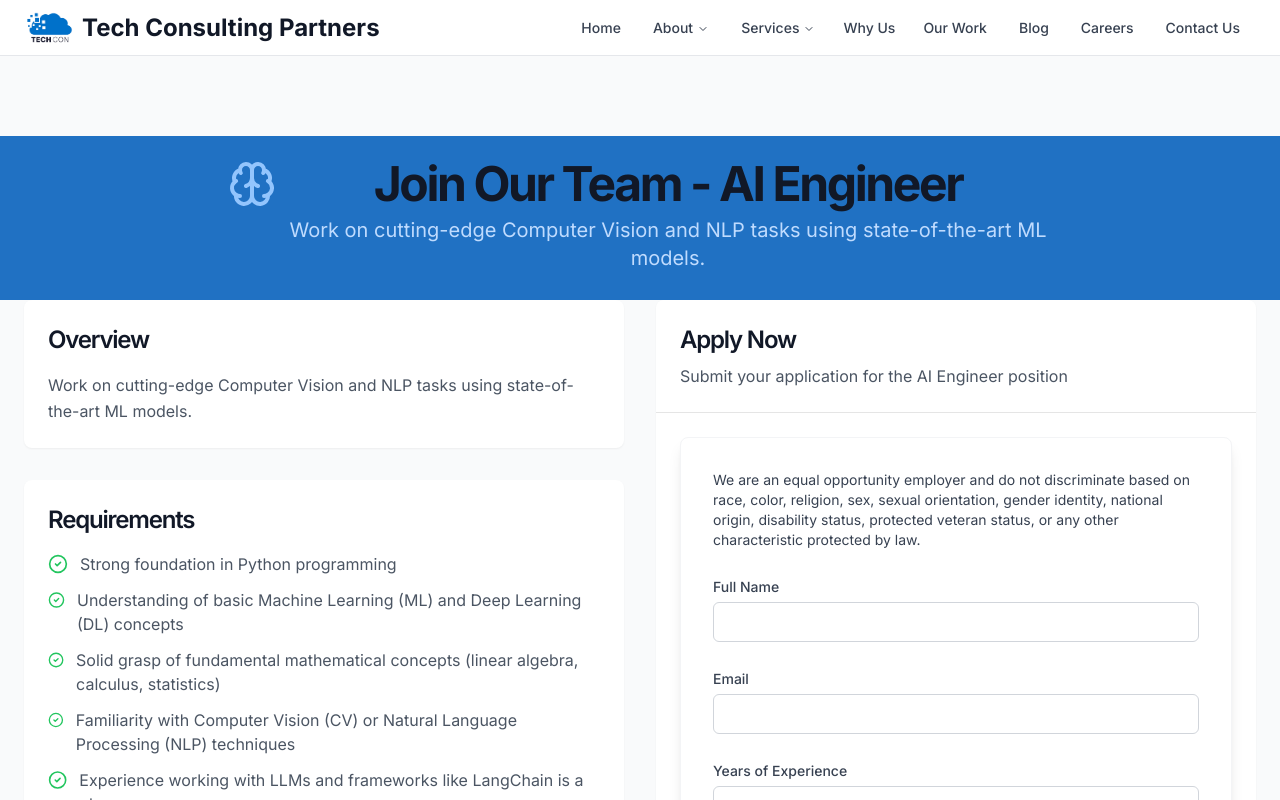
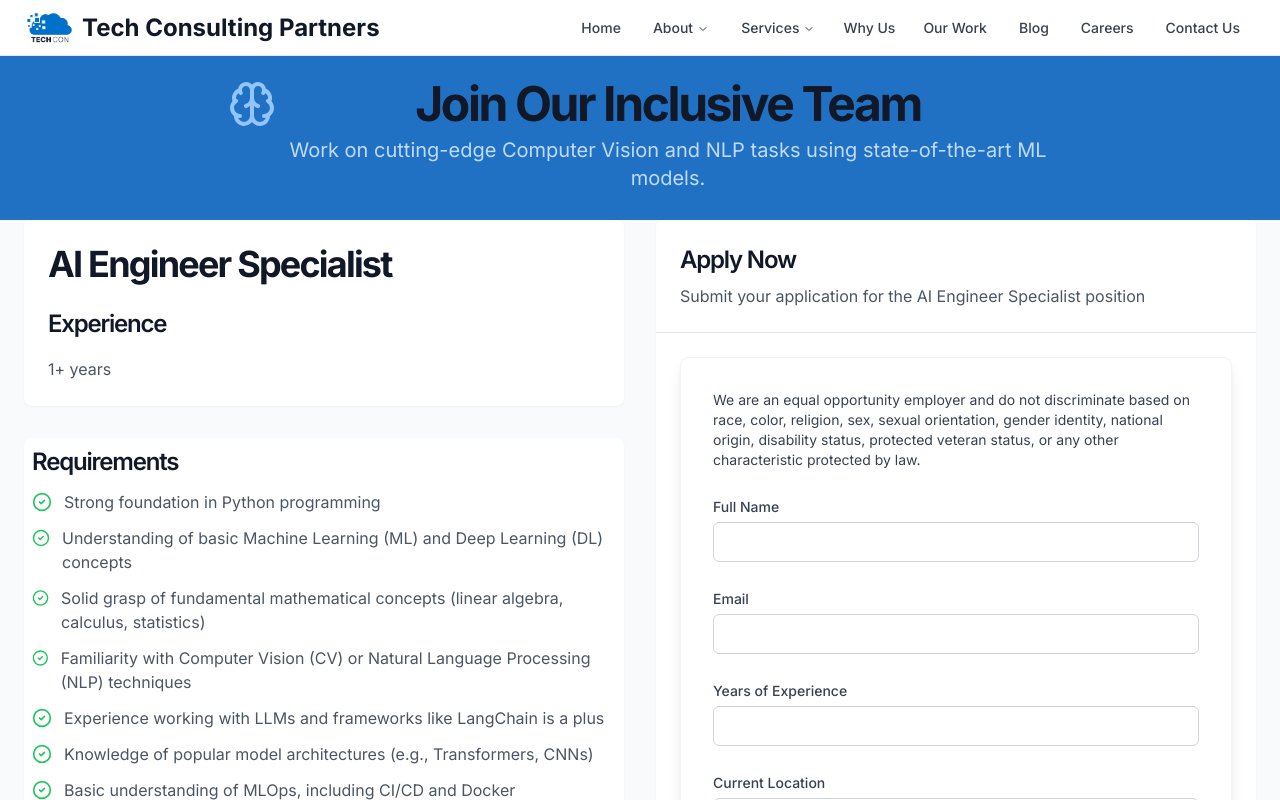
Before and after one commit to manoj2244/TCP, a Next.js app: page /careers/ai-engineer in a window 1280 px wide. Shown: the top 800 px of the page. Built offline with nearby package versions, Linux system fonts and the light colour scheme; no server answers.

Commit message:
minor content and ui fixes

```diff
--- a/app/careers/[id]/page.tsx
+++ b/app/careers/[id]/page.tsx
@@ -19,9 +19,9 @@ export default async function JobDetailsPage({ params }: Props) {
   }
 
   return (
-    <main className="flex-1 py-12 lg:py-20 bg-gray-50">
+    <main className="flex-1 py-12 lg:py-0 bg-gray-50">
       <Banner
-        title={`Join Our Team - ${job.title}`}
+        title={`Join Our Inclusive Team `}
         description={job.description}
         Icon={job.icon}
       />
@@ -30,15 +30,19 @@ export default async function JobDetailsPage({ params }: Props) {
         <div className="grid grid-cols-1 lg:grid-cols-2 gap-8">
           {/* Left Column - Job Details */}
           <div className="space-y-8">
+
             <section className="bg-white p-6 rounded-lg shadow-sm">
-              <h2 className="text-2xl font-semibold mb-4">Overview</h2>
+              <h2> {job.title}</h2>
+              <br />
+
+              <h2 className="text-2xl font-semibold mb-4">Experience</h2>
               <p className="text-gray-600 leading-relaxed">
-                {job.description}
+                {job.experience}
               </p>
             </section>
 
-            <section className="bg-white p-6 rounded-lg shadow-sm">
-              <h2 className="text-2xl font-semibold mb-4">Requirements</h2>
+            <section className="bg-white p-2 rounded-lg shadow-sm">
+              <h2 className="text-2xl font-semibold mb-3">Requirements</h2>
               <ul className="space-y-3">
                 {job.requirements.map((req, index) => (
                   <li key={index} className="flex items-start">
--- a/app/careers/data.ts
+++ b/app/careers/data.ts
@@ -21,7 +21,7 @@ export const jobOpenings: Job[] = [
     id: "fullstack-developer",
     title: "Full Stack Developer",
     type: "full-time",
-    description: "Join our inclusive team to build and optimize modern web applications using cutting-edge technologies.",
+    description: "Build and optimize modern web applications using cutting-edge technologies.",
     overview: "We are looking for a motivated Full Stack Developer, an Intern or experienced professional to join our team. You will gain hands-on experience in building and optimizing modern frontend interfaces using Next.js and React.js, while also developing and maintaining efficient backend systems. This is an excellent opportunity to enhance your skills in a collaborative and innovative environment.",
     responsibilities: [
       "Develop and optimize user-facing features using Next.js and React.js",
@@ -55,9 +55,52 @@ export const jobOpenings: Job[] = [
     experience: "1+ years"
   },
 
-   {
+
+  {
+    id: "ai-engineer",
+    title: "AI Engineer Specialist",
+    type: "full-time",
+    description: "Work on cutting-edge Computer Vision and NLP tasks using state-of-the-art ML models.",
+    overview: "Join our team as a AI Engineer, an Intern or experienced professional contribute to advancing product features through cutting-edge Computer Vision (CV) and Natural Language Processing (NLP) tasks. You'll work with state-of-the-art machine learning models and large language models (LLMs), integrating tools like LangChain to deliver innovative solutions.",
+    responsibilities: [
+      "Develop and fine-tune machine learning models for Computer Vision (CV) and Natural Language Processing (NLP) applications",
+      "Work with Large Language Models (LLMs) and tools like LangChain to design and implement generative AI solutions",
+      "Explore and implement state-of-the-art model architectures (e.g., Transformers, CNNs, GANs)",
+      "Collaborate with the team to integrate AI solutions into product features",
+      "Conduct experiments, analyze results, and optimize model performance",
+      "Utilize Git for version control and collaborative development",
+      "Implement and maintain CI/CD pipelines for automated testing and deployment",
+      "Work with Docker to containerize applications and streamline development workflows",
+      "Contribute to MLOps tasks, including model deployment, monitoring, and scaling",
+      "Leverage cloud platforms like AWS, GCP, or Azure for scalable training and deployment"
+    ],
+    requirements: [
+      "Strong foundation in Python programming",
+      "Understanding of basic Machine Learning (ML) and Deep Learning (DL) concepts",
+      "Solid grasp of fundamental mathematical concepts (linear algebra, calculus, statistics)",
+      "Familiarity with Computer Vision (CV) or Natural Language Processing (NLP) techniques",
+      "Experience working with LLMs and frameworks like LangChain is a plus",
+      "Knowledge of popular model architectures (e.g., Transformers, CNNs)",
+      "Basic understanding of MLOps, including CI/CD and Docker",
+      "Experience with Git for version control and collaboration",
+      "Knowledge of cloud platforms like AWS, GCP, or Azure is a plus"
+
+    ],
+    benefits: [
+      'Remote work flexibility',
+      'Flexible working hours to accommodate your schedule',
+      'Supportive learning environment to grow your skills',
+      'Hands-on experience with cutting-edge technologies in AI',
+      'Professional Development Opportunities'
+
+    ],
+    icon: Brain,
+    location: "Remote",
+    experience: "1+ years"
+  },
+  {
     id: "digital-marketing",
-    title: "Digital Marketer",
+    title: "Digital Marketer Specialist",
     type: "full-time",
     description: "Drive growth through innovative digital strategies for SaaS products and services.",
     overview: "We are seeking a creative and results-driven Digital Marketer, an experienced professional to join our team. In this role, you will develop and manage digital marketing strategies to increase brand awareness, generate leads, and drive engagement for our SaaS products and services. You will take charge of content marketing, social media strategy, and influencer collaborations to amplify our reach and impact.",
@@ -91,46 +134,6 @@ export const jobOpenings: Job[] = [
       'Professional development support'
     ],
     icon: Megaphone,
-    location: "Remote",
-    experience: "1+ years"
-  },
-  {
-    id: "ai-engineer",
-    title: "AI Engineer",
-    type: "full-time",
-    description: "Work on cutting-edge Computer Vision and NLP tasks using state-of-the-art ML models.",
-    overview: "Join our team as a AI Engineer, an Intern or experienced professional contribute to advancing product features through cutting-edge Computer Vision (CV) and Natural Language Processing (NLP) tasks. You'll work with state-of-the-art machine learning models and large language models (LLMs), integrating tools like LangChain to deliver innovative solutions.",
-    responsibilities: [
-      "Develop and fine-tune machine learning models for Computer Vision (CV) and Natural Language Processing (NLP) applications",
-      "Work with Large Language Models (LLMs) and tools like LangChain to design and implement generative AI solutions",
-      "Explore and implement state-of-the-art model architectures (e.g., Transformers, CNNs, GANs)",
-      "Collaborate with the team to integrate AI solutions into product features",
-      "Conduct experiments, analyze results, and optimize model performance",
-      "Utilize Git for version control and collaborative development",
-      "Implement and maintain CI/CD pipelines for automated testing and deployment",
-      "Work with Docker to containerize applications and streamline development workflows",
-      "Contribute to MLOps tasks, including model deployment, monitoring, and scaling",
-      "Leverage cloud platforms like AWS, GCP, or Azure for scalable training and deployment"
-    ],
-    requirements: [
-      "Strong foundation in Python programming",
-      "Understanding of basic Machine Learning (ML) and Deep Learning (DL) concepts",
-      "Solid grasp of fundamental mathematical concepts (linear algebra, calculus, statistics)",
-      "Familiarity with Computer Vision (CV) or Natural Language Processing (NLP) techniques",
-      "Experience working with LLMs and frameworks like LangChain is a plus",
-      "Knowledge of popular model architectures (e.g., Transformers, CNNs)",
-      "Basic understanding of MLOps, including CI/CD and Docker",
-      "Experience with Git for version control and collaboration",
-      "Knowledge of cloud platforms like AWS, GCP, or Azure is a plus"
-    ],
-    benefits: [
-      'Remote work flexibility',
-      'Flexible working hours to accommodate your schedule',
-      'Supportive learning environment to grow your skills',
-      'Hands-on experience with cutting-edge technologies in AI',
-      'Professional Development Opportunities'
-    ],
-    icon: Brain,
     location: "Remote",
     experience: "1+ years"
   },
@@ -232,8 +235,8 @@ export const jobOpenings: Job[] = [
     requirements: [
       "Currently pursuing Marketing, Business, or related degree",
       "Strong interest in digital marketing and SaaS industry",
-      "Proficiency with social media platforms",
-      "Basic content writing and editing skills",
+      "Proficiency with social media platforms (e.g., LinkedIn, Twitter, Instagram)",
+      "Basic content writing and editing skills (e.g., Grammarly, Canva)",
       "Strong written and verbal communication abilities",
       "Eagerness to learn marketing technologies and tools",
       "Basic analytical and problem-solving skills",
--- a/app/careers/page.tsx
+++ b/app/careers/page.tsx
@@ -14,7 +14,7 @@ export default function CareersPage() {
   return (
     <main className="flex-1">
       <Banner
-        title="Join Our Team"
+        title="Join Our Inclusive Team"
         description="Tech Consulting Partners is a UK-based technology company with a branch in India, dedicated to enhancing the shopping experience through AI and machine learning. We're building innovative products like JewelMirror and ConversAI, and we're looking for talented individuals to join our journey."
         Icon={Users}
       />
@@ -42,7 +42,7 @@ export default function CareersPage() {
                   <div className="mb-4">
                     <h4 className="font-semibold text-gray-900 mb-2">Key Requirements:</h4>
                     <ul className="list-disc list-inside text-gray-600">
-                      {job.requirements.slice(0, 3).map((req, index) => (
+                      {job.requirements.slice(0, 4).map((req, index) => (
                         <li key={index}>{req}</li>
                       ))}
                     </ul>
--- a/components/ContactForm.tsx
+++ b/components/ContactForm.tsx
@@ -160,11 +160,12 @@ export const ContactForm = () => {
           >
             <option value="">Select a service</option>
             <option value="ai-development">AI Development</option>
-            <option value="nlp-solutions">NLP Solutions</option>
+            <option value="Generative AI">Generative AI Solutions</option>
             <option value="computer-vision">Computer Vision</option>
-            <option value="web-development">Web Development</option>
-            <option value="automations">Automations</option>
             <option value="recommendation-systems">Recommendation Systems</option>
+            <option value="web-development">Full Stack Development</option>
+            <option value="automations">Low Code/No Code Solutions</option>
+            <option value="other-solutions">Other IT Services</option>
           </select>
         </div>
 
```
